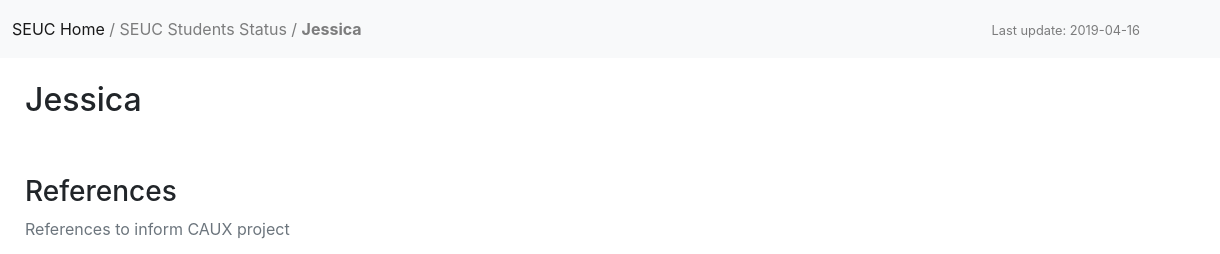
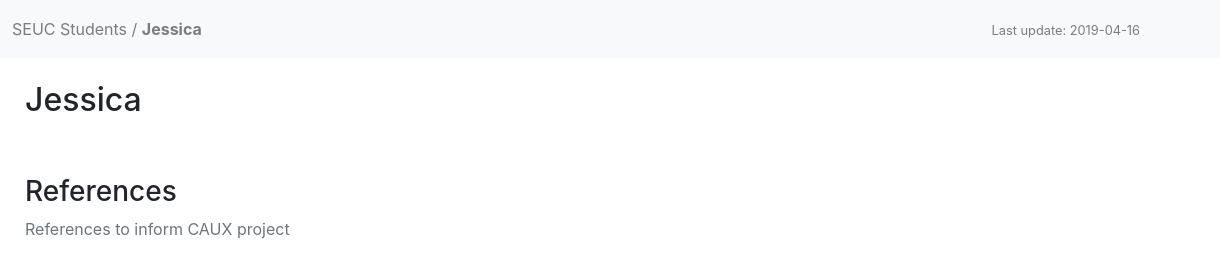
Before and after one commit to Vittorio2015/Dalian, a plain HTML site: page student/Jennifer/index.html in a window 1280 px wide. Shown: the top 254 px of the page, 60-1280 px from the left. Drawn offline with nearby package versions, Linux system fonts and the light colour scheme.

Commit message:
Update index.html

```diff
--- a/student/Jennifer/index.html
+++ b/student/Jennifer/index.html
@@ -35,7 +35,7 @@
         }
         </style>
 
-        <title>Jessica / SEUC Students Status</title>
+        <title>Jessica / SEUC Students</title>
     </head>
     <body>
 
@@ -59,10 +59,7 @@
                             <ul class="navbar-nav mr-auto">
                                 <li class="nav-item active">
                                     <span class="navbar-text">
-                                        <a href="http://usability.dlmu.edu.cn/index_en.html">
-                                            SEUC Home
-                                        </a>
-                                        / SEUC Students Status
+                                        SEUC Students
                                         / <strong>Jessica</strong>
                                     </span>
                                 </li>
```
